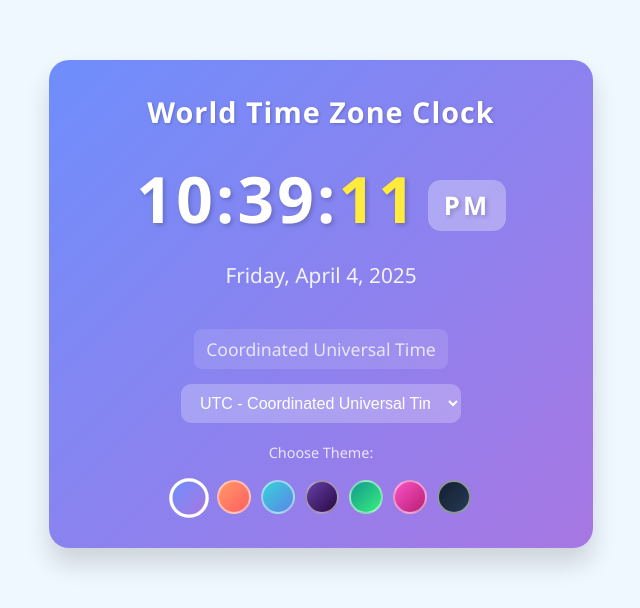
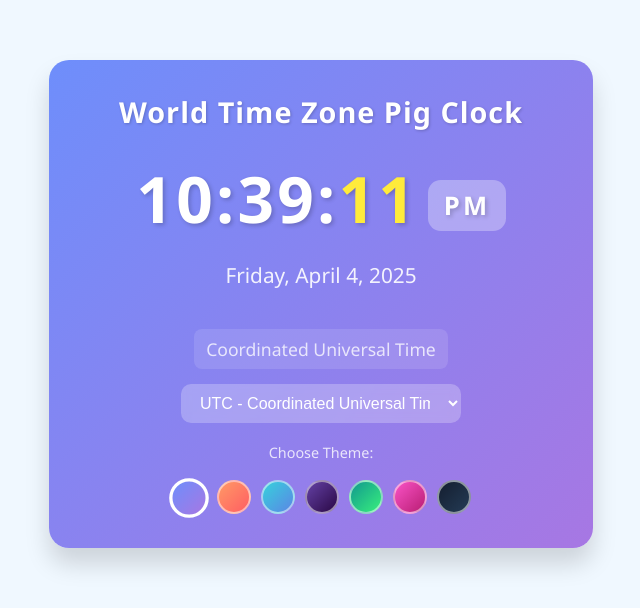
Before and after one commit to hypmcbs/worldclock, a plain HTML site: page index.html in a window 1280 px wide. Shown: the part 112-720 px from the top of the page, without its empty margins (319-959 px from the left). Drawn offline with Linux system fonts and the light colour scheme.

Commit message:
Update index.html

```diff
--- a/index.html
+++ b/index.html
@@ -138,7 +138,7 @@
 </head>
 <body>
   <div class="clock-container" id="clock-container">
-    <h2>World Time Zone Clock</h2>
+    <h2>World Time Zone Pig Clock</h2>
     <div class="time">
       <span id="clock">00:00:00</span><span class="ampm-inline" id="ampm">AM</span>
     </div>
```
